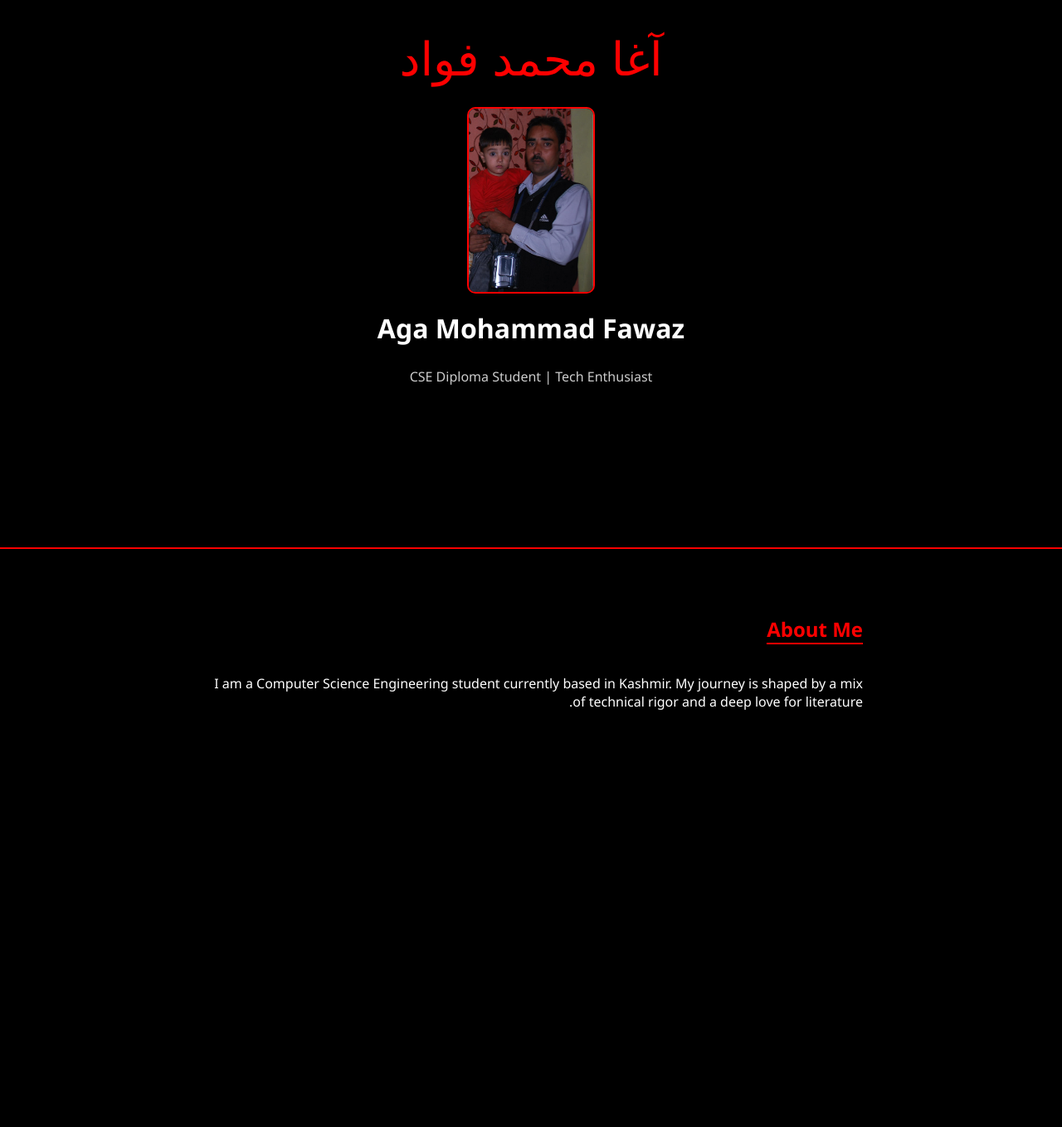
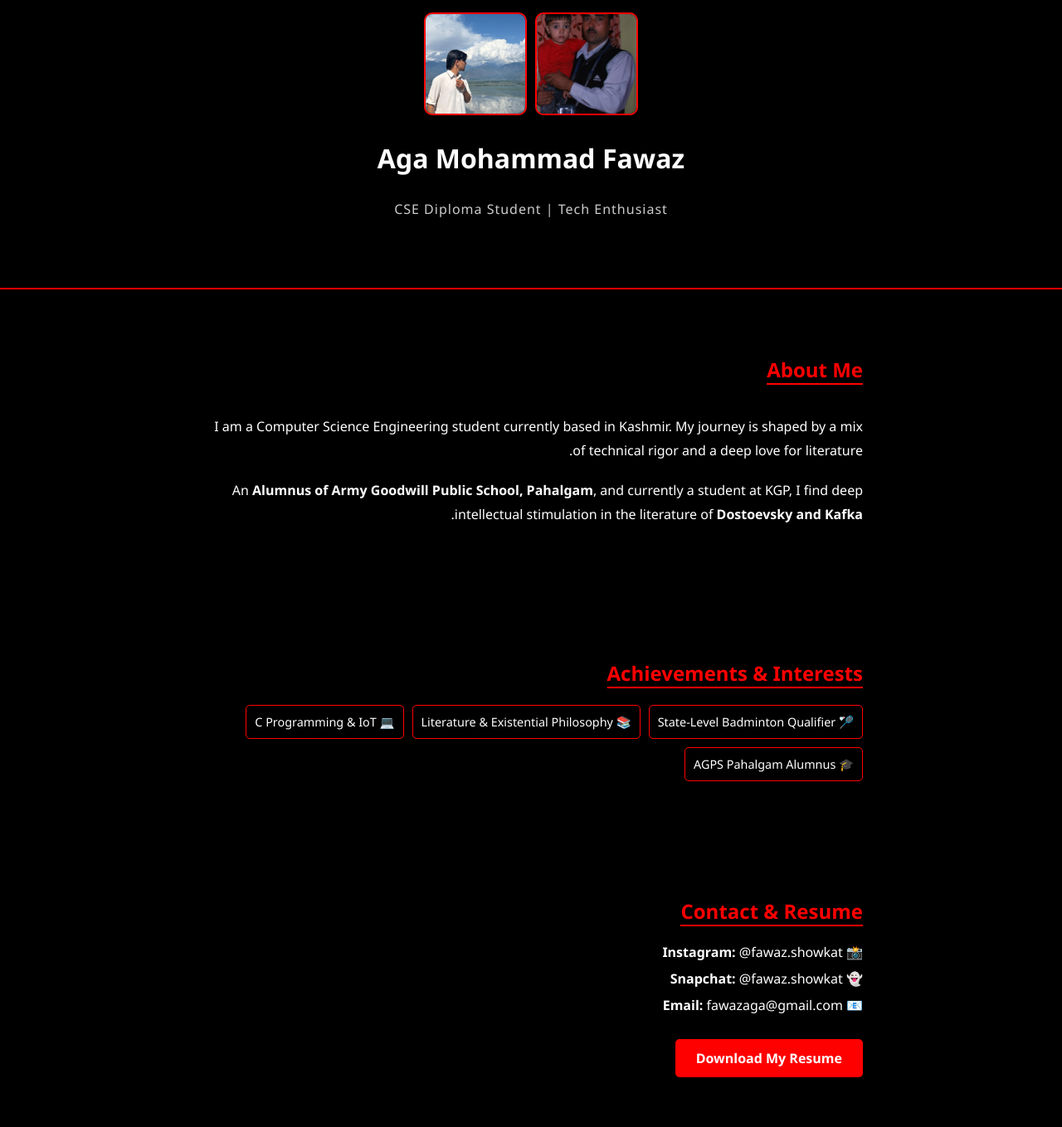
Before and after one commit to fawazshowkat/fawazshowkat.github.io, a plain HTML site: page index.html in a window 1280 px wide. Shown: the part 140-1499 px from the top of the page at 83% size. Before the commit the page ends 1073 px from the top, so only its background shows below. Drawn offline with Linux system fonts and the light colour scheme.

Commit message:
Update index.html

```diff
--- a/index.html
+++ b/index.html
@@ -1,5 +1,5 @@
 <!DOCTYPE html>
-<html lang="ur" dir="rtl"> <!-- Added language support -->
+<html lang="ur" dir="rtl">
 <head>
     <meta charset="UTF-8">
     <meta name="viewport" content="width=device-width, initial-scale=1.0">
@@ -8,42 +8,61 @@
         :root { --bg: #000; --accent: #ff0000; --text: #fff; }
         body { background-color: var(--bg); color: var(--text); font-family: 'Segoe UI', sans-serif; overflow-x: hidden; margin: 0; padding: 0; }
 
-        /* Animation: Forces elements to be visible if animation fails */
         .slide-up { opacity: 0; transform: translateY(50px); transition: all 1s ease-out; }
         .show { opacity: 1; transform: translateY(0); }
 
-        /* Urdu styling */
-        .urdu-name { font-size: 3.5rem; color: var(--accent); margin-bottom: 15px; font-family: 'Arial', sans-serif; }
-
-        header { height: 100vh; display: flex; flex-direction: column; align-items: center; justify-content: center; text-align: center; border-bottom: 2px solid var(--accent); }
+        header { height: auto; padding: 60px 20px; display: flex; flex-direction: column; align-items: center; justify-content: center; text-align: center; border-bottom: 2px solid var(--accent); }
+        .urdu-name { font-size: 3.5rem; color: var(--accent); margin-bottom: 10px; font-family: 'Arial', sans-serif; }
         h1 { font-size: 2rem; margin: 10px 0; }
-        .tagline { font-size: 1rem; color: #ccc; }
+        .tagline { font-size: 1rem; color: #ccc; letter-spacing: 1px; }
 
         section { padding: 60px 20px; max-width: 800px; margin: auto; }
         h2 { color: var(--accent); margin-bottom: 20px; border-bottom: 2px solid var(--accent); display: inline-block; }
+        p { line-height: 1.8; margin-bottom: 20px; }
         .badge-grid { display: flex; flex-wrap: wrap; gap: 10px; }
         .badge { border: 1px solid var(--accent); padding: 10px; border-radius: 5px; font-size: 0.9rem; }
+
+        .contact-item { margin-bottom: 10px; }
+        .btn { display: inline-block; background: var(--accent); color: white; padding: 12px 25px; text-decoration: none; border-radius: 5px; font-weight: bold; margin-top: 20px; }
     </style>
 </head>
 <body>
 
-    <header>
-        <!-- Added a class 'show' to header items so they animate immediately -->
-        <div class="urdu-name slide-up show">آغا محمد فواد</div>
-        <img src="FB_IMG_1781970470137.jpg" alt="Fawaz" style="width: 150px; border-radius: 10px; border: 2px solid #ff0000; margin: 10px;">
-        <h1 class="slide-up show">Aga Mohammad Fawaz</h1>
-        <p class="tagline slide-up show">CSE Diploma Student | Tech Enthusiast</p>
+    <header class="slide-up show">
+        <div class="urdu-name">آغا محمد فواد</div>
+        <div style="display: flex; gap: 10px; justify-content: center; margin: 20px 0;">
+            <img src="FB_IMG_1781970470137.jpg" alt="Fawaz" style="width: 120px; height: 120px; object-fit: cover; border-radius: 10px; border: 2px solid #ff0000;">
+            <img src="IMG-20260501-WA0012.jpg" alt="Fawaz" style="width: 120px; height: 120px; object-fit: cover; border-radius: 10px; border: 2px solid #ff0000;">
+        </div>
+        <h1>Aga Mohammad Fawaz</h1>
+        <p class="tagline">CSE Diploma Student | Tech Enthusiast</p>
     </header>
 
     <section class="slide-up">
         <h2>About Me</h2>
         <p>I am a Computer Science Engineering student currently based in Kashmir. My journey is shaped by a mix of technical rigor and a deep love for literature.</p>
+        <p>An <strong>Alumnus of Army Goodwill Public School, Pahalgam</strong>, and currently a student at KGP, I find deep intellectual stimulation in the literature of <strong>Dostoevsky and Kafka</strong>.</p>
     </section>
 
-    <!-- ... rest of your sections ... -->
+    <section class="slide-up">
+        <h2>Achievements & Interests</h2>
+        <div class="badge-grid">
+            <div class="badge">🏸 State-Level Badminton Qualifier</div>
+            <div class="badge">📚 Literature & Existential Philosophy</div>
+            <div class="badge">💻 C Programming & IoT</div>
+            <div class="badge">🎓 AGPS Pahalgam Alumnus</div>
+        </div>
+    </section>
+
+    <section class="slide-up">
+        <h2>Contact & Resume</h2>
+        <div class="contact-item">📸 <strong>Instagram:</strong> @fawaz.showkat</div>
+        <div class="contact-item">👻 <strong>Snapchat:</strong> @fawaz.showkat</div>
+        <div class="contact-item">📧 <strong>Email:</strong> fawazaga@gmail.com</div>
+        <a href="#" class="btn">Download My Resume</a>
+    </section>
 
     <script>
-        // Modified to ensure elements with class 'show' are processed
         const observer = new IntersectionObserver((entries) => {
             entries.forEach(entry => { if (entry.isIntersecting) entry.target.classList.add('show'); });
         });
```
